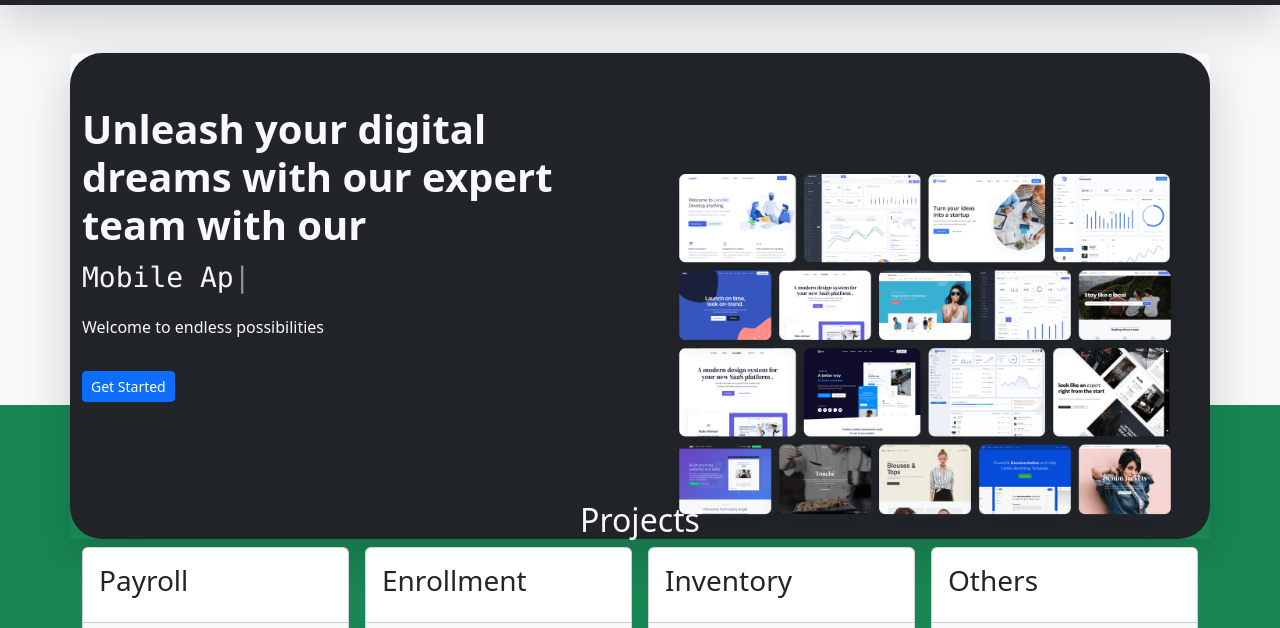
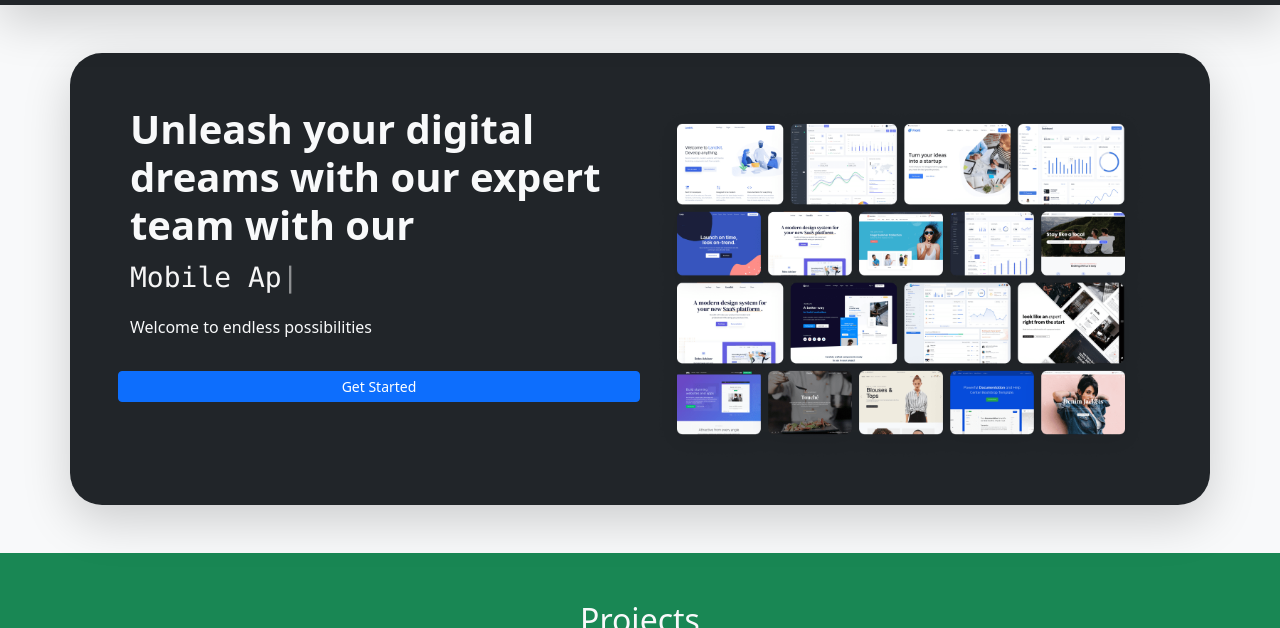
Before and after one commit to HexeCalibre/TeamPortfolio, a website: page index.html in a window 1280 px wide. Shown: the part 93-721 px from the top of the page. Drawn offline with nearby package versions, Linux system fonts and the light colour scheme.

Commit message:
Update Hero brkpts and img visibility per brkpts

```diff
--- a/index.html
+++ b/index.html
@@ -119,43 +119,44 @@
       <!-- DESCRIPTION -->
       <div class="row bg-light" id="top">
         <div class="container">
-          <div class="col-12 pt-5 h50">
+          <div class="col-12 p-5 h50-sm ">
             <!-- <button class="btn btn-primary text-light" type="button" data-bs-toggle="offcanvas" data-bs-target="#offcanvasExample" aria-controls="offcanvasExample">
                         <i class="bi bi-play-fill"></i>
                     </button> -->
 
 
             <!-- Hero Start -->
-            <main class="container shadow-lg">
-              <div class="row bg-dark pt-5 rounded-5">
-                <div class="col-sm-12 col-md-6 col-lg-6 mt-1 mb-1">
-                  <h1 class="mx-auto text-left text-light">
+            <main class="container rounded-5 shadow-lg">
+              <div class="row bg-dark p-5 rounded-5">
+                <div class="col-sm-12 col-lg-6 mt-1 mb-1">
+                  <h1 class="text-center text-lg-start text-light">
                     <strong>Unleash your digital dreams with our expert team with our</strong>
                   </h1>
                   <div class="animation-container">
-                    <p class="animation-content font-monospace fs-3" id="typing-text"></p>
+                    <p class="animation-content font-monospace fs-3 text-center text-lg-start" id="typing-text"></p>
                   </div>
 
-                  <p class="mx-auto text-light">
+                  <p class="mx-auto text-light text-center text-lg-start">
                     Welcome to endless possibilities
                   </p>
 
                   <!-- Call To Action -->
+                  <div class="row">
                     <a href="#" class="btn btn-primary btn-sm my-3">Get Started</a>
+                  </div>
 
                 </div>
-                <div class="col-sm-12 col-md-6 col-lg-6 mt-5">
-                  <img src="./img/sample-hero.png" alt="hero image" class="mx-auto img-fluid" />
+                <div class="d-none d-lg-block col-lg-6">
+                  <img src="./img/sample-hero.png" alt="hero image" class="img-fluid " />
                 </div>
               </div>
             </main>
-
           </div>
         </div>
       </div>
 
       <!-- PROJECTS -->
-      <div class="row bg-success pt-5" id="projects">
+      <div class="row bg-success" id="projects">
         <div class="col-12 pt-5 h100">
           <h2 class="text-light text-center">Projects</h2>
           <div class="container">
```
Also changed, not shown: css/style.css (line endings or trailing spaces).
